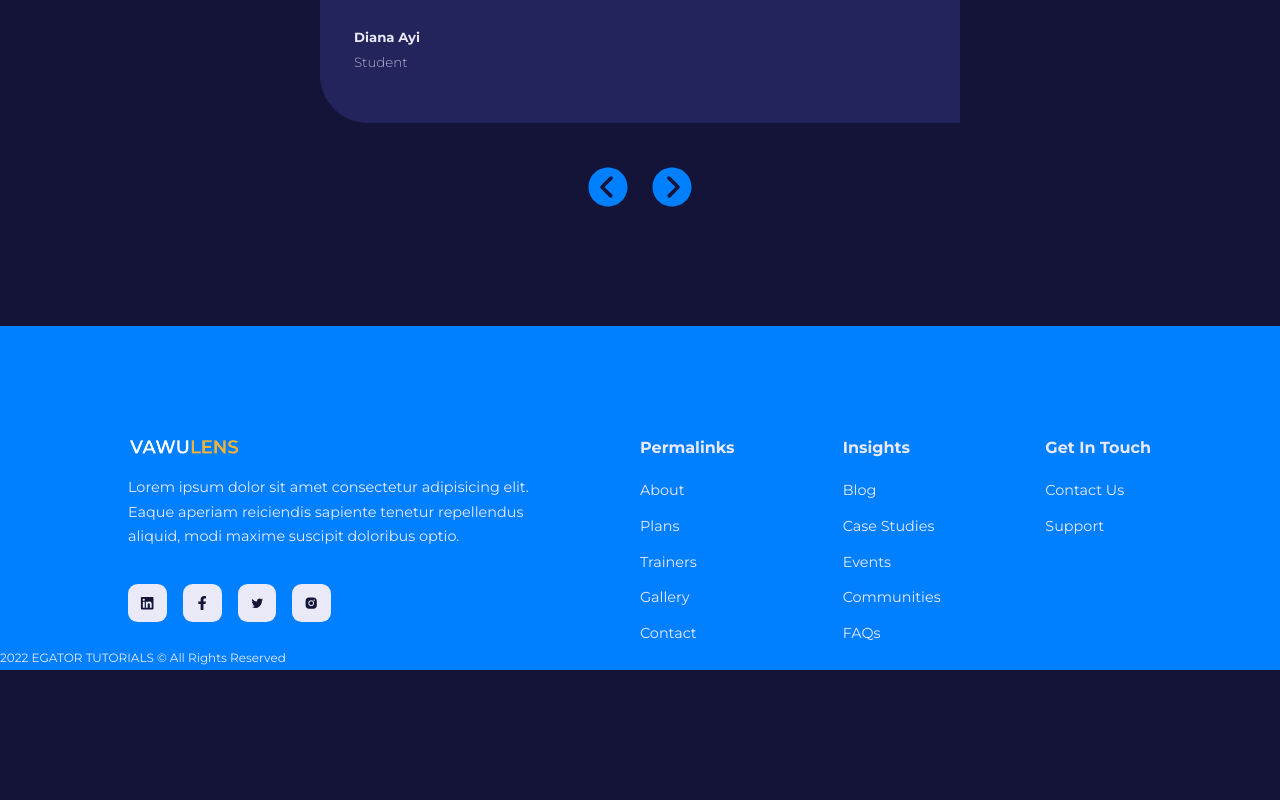
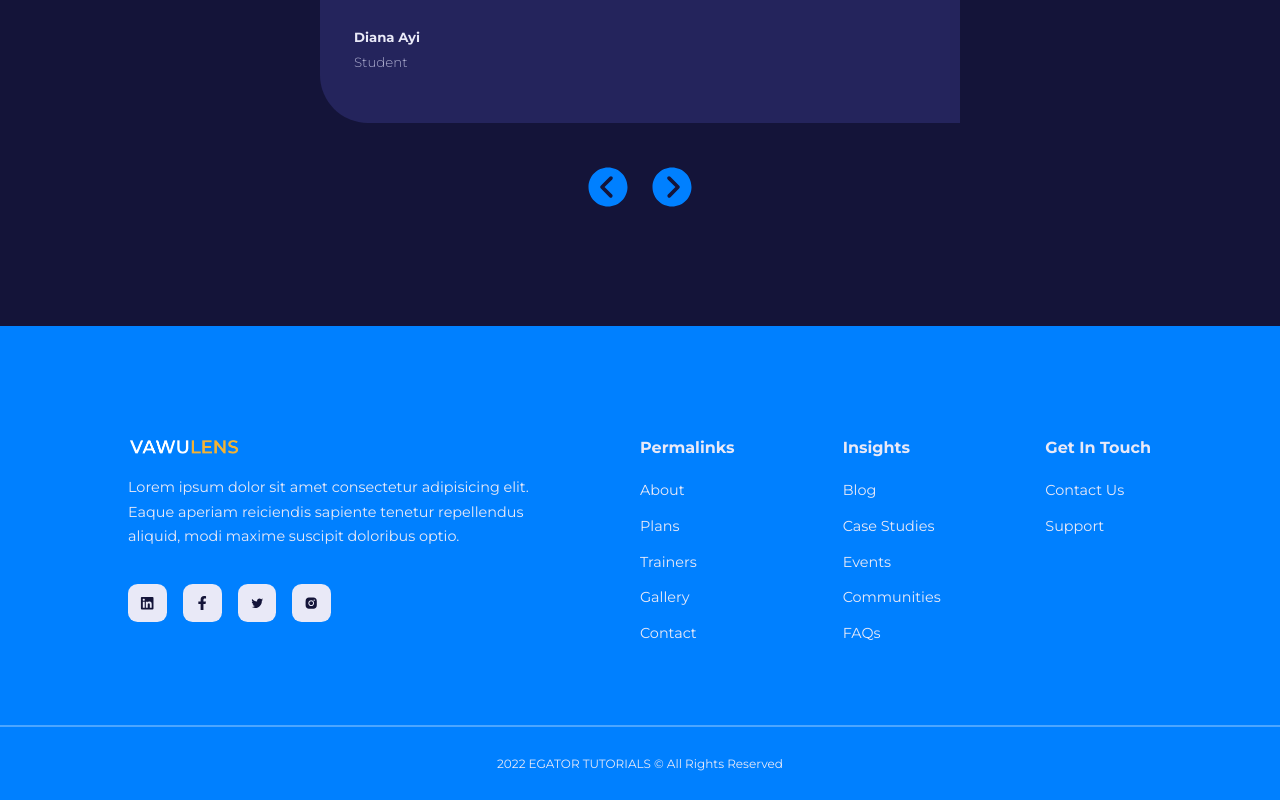
Before and after one commit to erickdc7/react-trainer-website, a React (Create React App) app: page / in a window 1280 px wide. Shown: the part 3272-4072 px from the top of the page. Before the commit the page ends 3942 px from the top, so only its background shows below. Built offline with nearby package versions, Linux system fonts and the light colour scheme; the HTML template or start-up script is replaced by a standard one.

Commit message:
footer__copyright styles added to home.css

```diff
--- a/src/pages/home/home.css
+++ b/src/pages/home/home.css
@@ -266,3 +266,11 @@ footer {
   border-color: var(--color-gray-100);
   background-color: transparent;
 }
+
+.footer__copyright {
+  color: var(--color-gray-100);
+  text-align: center;
+  padding: 1.5rem 0;
+  border-top: 2px solid var(--color-primary-variant);
+  margin-top: 5rem;
+}
```
